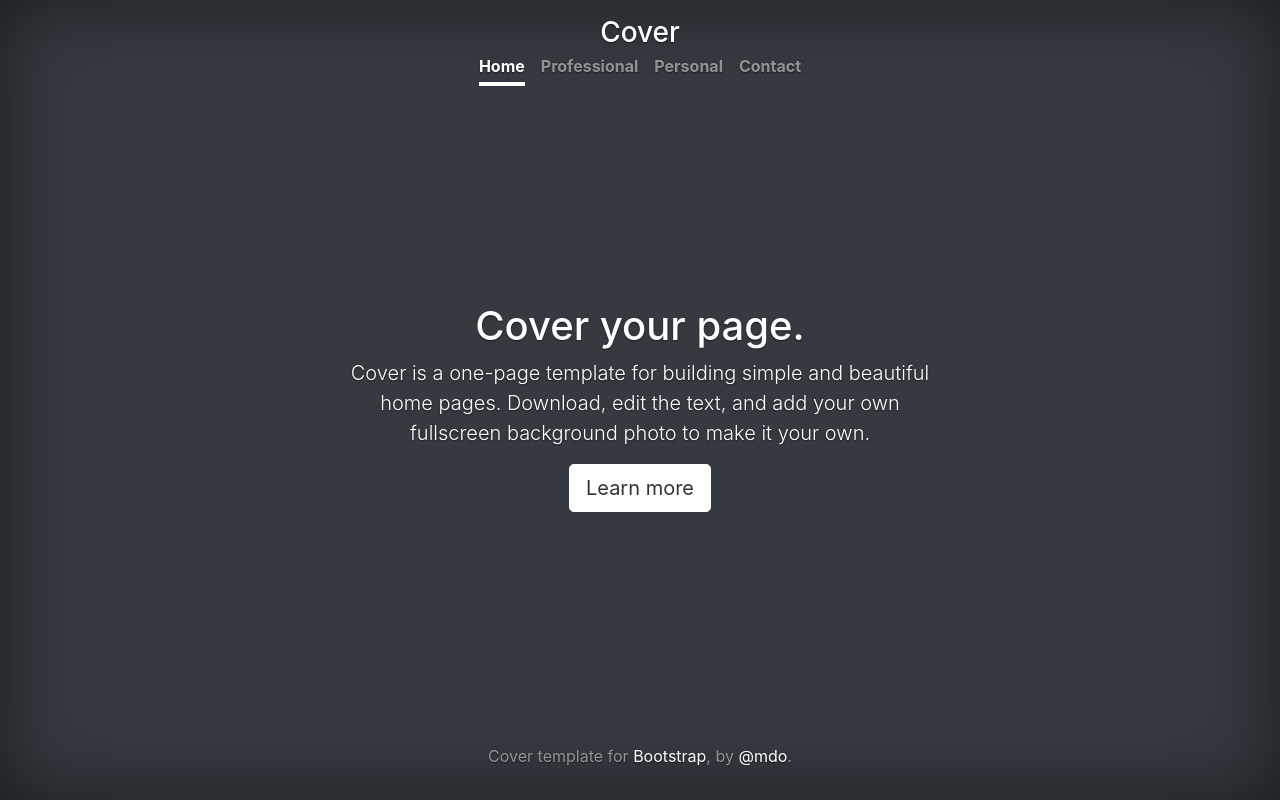
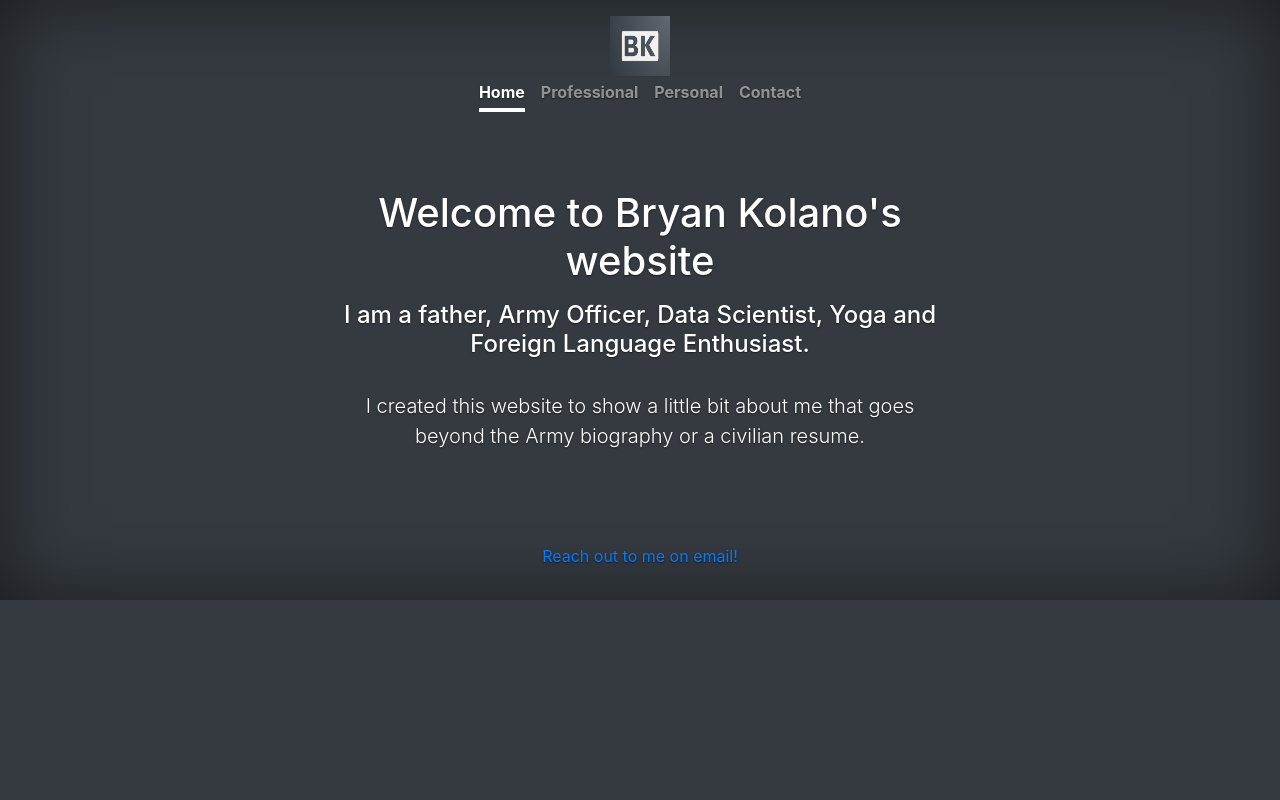
Before and after one commit to bryankolano/bryankolano.github.io, a plain HTML site: page index.html in a window 1280 px wide. Drawn offline with nearby package versions, Linux system fonts and the light colour scheme.

Commit message:
Intial information for index page, clean up links

```diff
--- a/index.html
+++ b/index.html
@@ -6,7 +6,7 @@
     <meta name="description" content="">
     <meta name="author" content="Mark Otto, Jacob Thornton, and Bootstrap contributors">
     <meta name="generator" content="Hugo 0.88.1">
-    <title>Cover Template · Bootstrap v5.1</title>
+    <title>Homepage</title>
 
     <link rel="canonical" href="https://getbootstrap.com/docs/5.1/examples/cover/">
 
@@ -36,12 +36,16 @@
     <!-- Custom styles for this template -->
     <link href="static/cover.css" rel="stylesheet">
   </head>
-  <body class="d-flex h-100 text-center text-white bg-dark">
+  <body class="d-flex h-75 text-center text-white bg-dark">
 
-<div class="cover-container d-flex w-100 h-100 p-3 mx-auto flex-column">
+<div class="cover-container d-flex w-100 h-200 p-3 mx-auto flex-column">
   <header class="mb-auto">
     <div>
-      <h3 class="float-md-start mb-0">Cover</h3>
+        <h3 class="float-md-start mb-0">
+            <a href="index.html">
+            <img src="static/BKlogo.JPG" alt="Bryan Logo" style="width:60px;height:60px;">
+            </a>
+          </h3>
       <nav class="nav nav-masthead justify-content-center float-md-end">
         <a class="nav-link active" aria-current="page" href="index.html">Home</a>
         <a class="nav-link" href="professional.html">Professional</a>
@@ -51,16 +55,16 @@
     </div>
   </header>
 
-  <main class="px-3">
-    <h1>Cover your page.</h1>
-    <p class="lead">Cover is a one-page template for building simple and beautiful home pages. Download, edit the text, and add your own fullscreen background photo to make it your own.</p>
-    <p class="lead">
-      <a href="#" class="btn btn-lg btn-secondary fw-bold border-white bg-white">Learn more</a>
+  <main class="px-3 w-300 h-300" >
+    <h1>Welcome to Bryan Kolano's website</h1> <p>
     </p>
+    <h4>I am a father, Army Officer, Data Scientist, Yoga and Foreign Language Enthusiast. </h4><br>
+    <p class="lead">I created this website to show a little bit about me that goes beyond the Army biography or a civilian resume.</p>
+
   </main>
 
   <footer class="mt-auto text-white-50">
-    <p>Cover template for <a href="https://getbootstrap.com/" class="text-white">Bootstrap</a>, by <a href="https://twitter.com/mdo" class="text-white">@mdo</a>.</p>
+    <p><a href="mailto:x78240@yahoo.com">Reach out to me on email!</a></p>
   </footer>
 </div>
 
```
Also changed, not shown: contact.html (+14 -5 lines), personal.html (+14 -5 lines), professional.html (+12 -5 lines), static/BKlogo.JPG (added).
